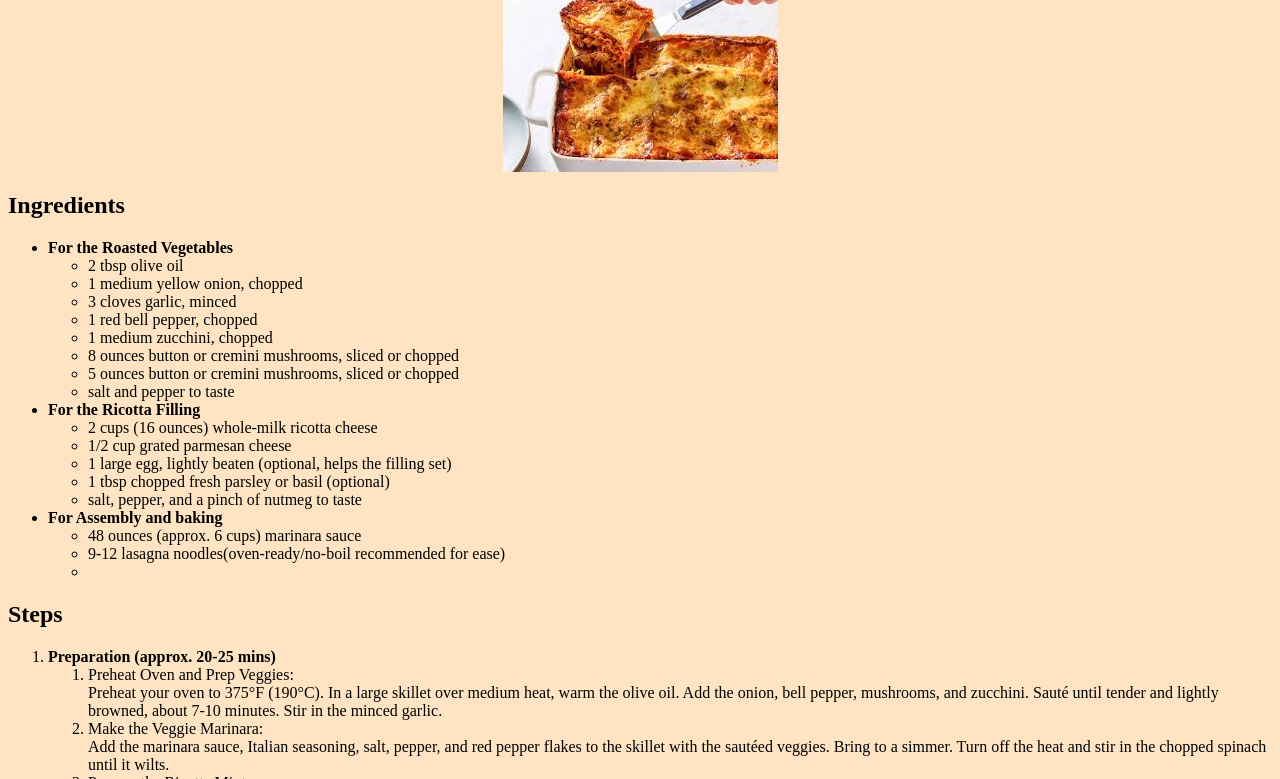
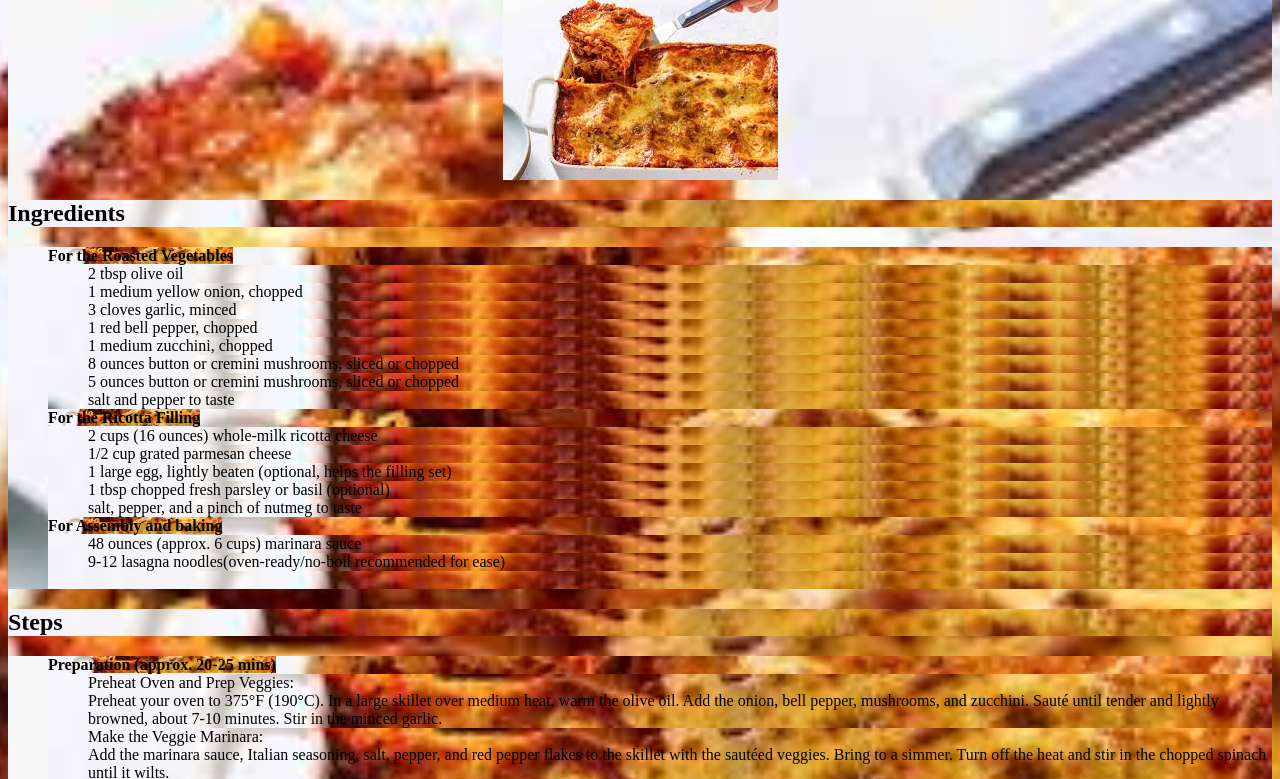
Before and after one commit to NeoRyvolt/Odin_project, a plain HTML site: page odin-recipes/recipes/Lasagna.html in a window 1280 px wide. Shown: the part 91-870 px from the top of the page. Drawn offline with Linux system fonts and the light colour scheme.

Commit message:
putting in a background image though its not looking good on preview

```diff
--- a/odin-recipes/recipes/Lasagna.css
+++ b/odin-recipes/recipes/Lasagna.css
@@ -1,5 +1,11 @@
 *{
     background-color:bisque;
+    background-image: url("../../images/Lasagna.jpg");
+    background-size: cover;
+    background-repeat: no-repeat;
+    background-position: center;
+    image-opacity: 30%;
+    overflow:hidden;
 }
 h1{
     display: flex;
```
